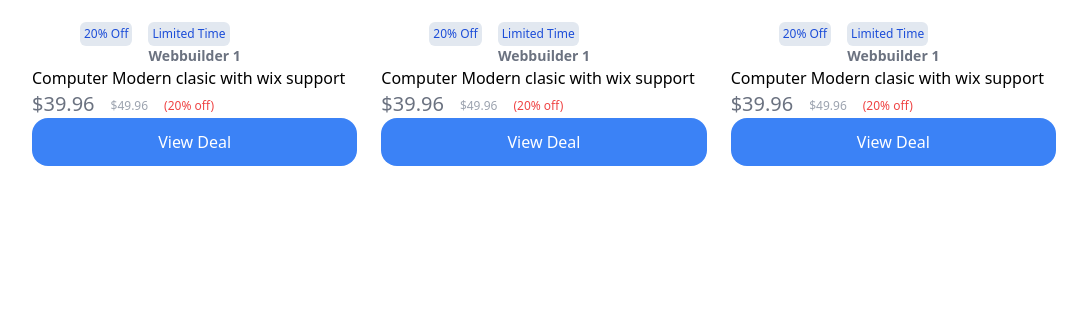
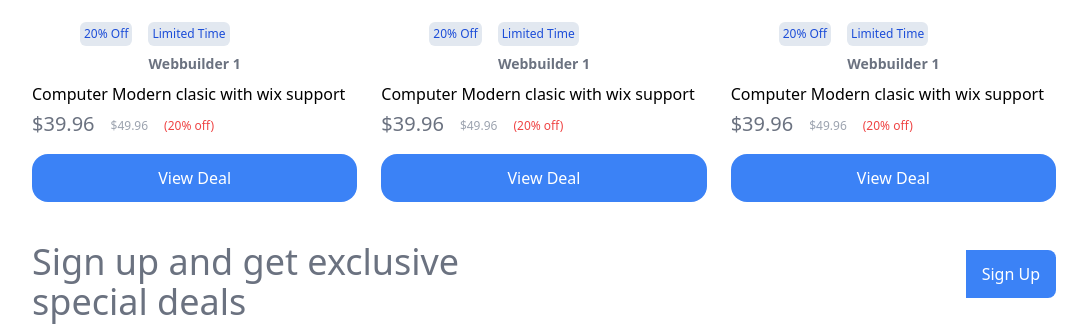
Before and after one commit to alfaz08/project_react, a React (Vite) app: page / in a window 1280 px wide. Shown: the part 2284-2619 px from the top of the page, without its empty margins (96-1183 px from the left). Before the commit the page ends 2450 px from the top, so only its background shows below. Built offline with nearby package versions, Linux system fonts and the light colour scheme.

Commit message:
sign up section is added

```diff
--- a/src/App.jsx
+++ b/src/App.jsx
@@ -2,6 +2,7 @@ import BestCard from "./BestCard/BestCard"
 import Header from "./Header/Header"
 import Navbar from "./components/Navbar/Navbar"
 import RelatedDeal from "./components/RelatedDeal/RelatedDeal"
+import SignDeal from "./components/SignDeal/SignDeal"
 
 
 function App() {
@@ -17,6 +18,7 @@ function App() {
       <Header></Header>
       <BestCard></BestCard>
       <RelatedDeal></RelatedDeal>
+      <SignDeal></SignDeal>
      </div>
     </>
   )
--- a/src/components/RelatedDeal/RelatedDeal.jsx
+++ b/src/components/RelatedDeal/RelatedDeal.jsx
@@ -12,52 +12,52 @@ const RelatedDeal = () => {
             <h2 className='bg-slate-200 rounded-l-md rounded-r-md  p-1 text-xs text-blue-700'>20% Off</h2>
             <h2 className='bg-slate-200 rounded-l-md rounded-r-md  p-1 text-xs text-blue-700'>Limited Time</h2>
           </div>
-         <h2 className='text-center text-sm font-bold text-gray-500 '>Webbuilder 1</h2>
-        <h2>Computer Modern clasic with wix support</h2>
+         <h2 className='text-center mb-2 mt-2 text-sm font-bold text-gray-500 '>Webbuilder 1</h2>
+        <h2 className='mb-1'>Computer Modern clasic with wix support</h2>
 
         <div className='flex gap-4'>
-          <h2 className='text-xl text-gray-500'>$39.96</h2>
+          <h2 className='text-xl  text-gray-500'>$39.96</h2>
           <h2 className='text-xs mt-2 text-gray-400'>$49.96</h2>
           <h2  className='text-xs mt-2  text-red-500'>(20% off)</h2>
         </div>
 
-        <button className='bg-blue-500 text-white w-full h-12 rounded-l-2xl rounded-r-2xl'>View Deal</button>
+        <button className='bg-blue-500 mt-4 mb-2 text-white w-full h-12 rounded-l-2xl rounded-r-2xl'>View Deal</button>
         </div>
 
         <div className=''>
          <img className='mx-auto' src="https://i.ibb.co/GkrTdR9/Screenshot-1-removebg-preview.png" alt="" />
           <div className='flex gap-4 mt-6 ml-12'>
-          <h2 className='bg-slate-200 rounded-l-md rounded-r-md  p-1 text-xs text-blue-700'>20% Off</h2>
+            <h2 className='bg-slate-200 rounded-l-md rounded-r-md  p-1 text-xs text-blue-700'>20% Off</h2>
             <h2 className='bg-slate-200 rounded-l-md rounded-r-md  p-1 text-xs text-blue-700'>Limited Time</h2>
           </div>
-         <h2 className='text-center text-sm font-bold text-gray-500 '>Webbuilder 1</h2>
-        <h2>Computer Modern clasic with wix support</h2>
+         <h2 className='text-center mb-2 mt-2 text-sm font-bold text-gray-500 '>Webbuilder 1</h2>
+        <h2 className='mb-1'>Computer Modern clasic with wix support</h2>
 
         <div className='flex gap-4'>
-          <h2 className='text-xl text-gray-500'>$39.96</h2>
+          <h2 className='text-xl  text-gray-500'>$39.96</h2>
           <h2 className='text-xs mt-2 text-gray-400'>$49.96</h2>
           <h2  className='text-xs mt-2  text-red-500'>(20% off)</h2>
         </div>
 
-        <button className='bg-blue-500 text-white w-full h-12 rounded-l-2xl rounded-r-2xl'>View Deal</button>
+        <button className='bg-blue-500 mt-4 mb-2 text-white w-full h-12 rounded-l-2xl rounded-r-2xl'>View Deal</button>
         </div>
 
         <div className=''>
          <img className='mx-auto' src="https://i.ibb.co/GkrTdR9/Screenshot-1-removebg-preview.png" alt="" />
           <div className='flex gap-4 mt-6 ml-12'>
-          <h2 className='bg-slate-200 rounded-l-md rounded-r-md  p-1 text-xs text-blue-700'>20% Off</h2>
+            <h2 className='bg-slate-200 rounded-l-md rounded-r-md  p-1 text-xs text-blue-700'>20% Off</h2>
             <h2 className='bg-slate-200 rounded-l-md rounded-r-md  p-1 text-xs text-blue-700'>Limited Time</h2>
           </div>
-         <h2 className='text-center text-sm font-bold text-gray-500 '>Webbuilder 1</h2>
-        <h2>Computer Modern clasic with wix support</h2>
+         <h2 className='text-center mb-2 mt-2 text-sm font-bold text-gray-500 '>Webbuilder 1</h2>
+        <h2 className='mb-1'>Computer Modern clasic with wix support</h2>
 
         <div className='flex gap-4'>
-          <h2 className='text-xl text-gray-500'>$39.96</h2>
+          <h2 className='text-xl  text-gray-500'>$39.96</h2>
           <h2 className='text-xs mt-2 text-gray-400'>$49.96</h2>
           <h2  className='text-xs mt-2  text-red-500'>(20% off)</h2>
         </div>
 
-        <button className='bg-blue-500 text-white w-full h-12 rounded-l-2xl rounded-r-2xl'>View Deal</button>
+        <button className='bg-blue-500 mt-4 mb-2 text-white w-full h-12 rounded-l-2xl rounded-r-2xl'>View Deal</button>
         </div>
 
 
--- /dev/null
+++ b/src/components/SignDeal/SignDeal.jsx
@@ -0,0 +1,15 @@
+
+const SignDeal = () => {
+  return (
+    <div>
+      <div className=" max-w-5xl mx-auto">
+        <div className="flex justify-between mt-8 mb-4">
+        <h2 className="text-4xl text-gray-500">Sign up and get exclusive <br /> <span className="">special deals</span> </h2>
+         <button className="bg-blue-500 max-w-full mt-2 h-12 text-white px-4 rounded-r-lg">Sign Up</button>
+        </div>
+      </div>
+    </div>
+  );
+};
+
+export default SignDeal;
```
